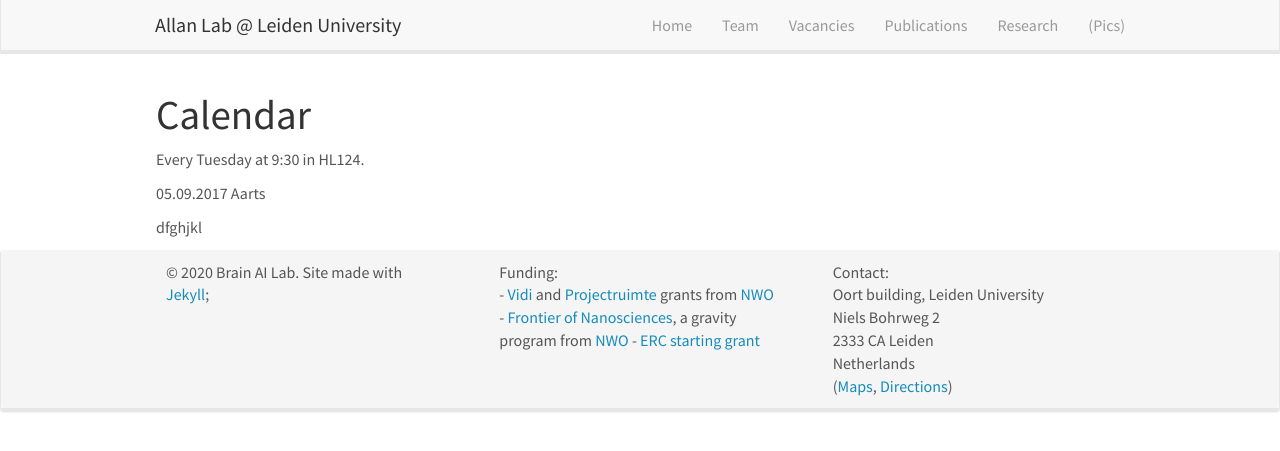
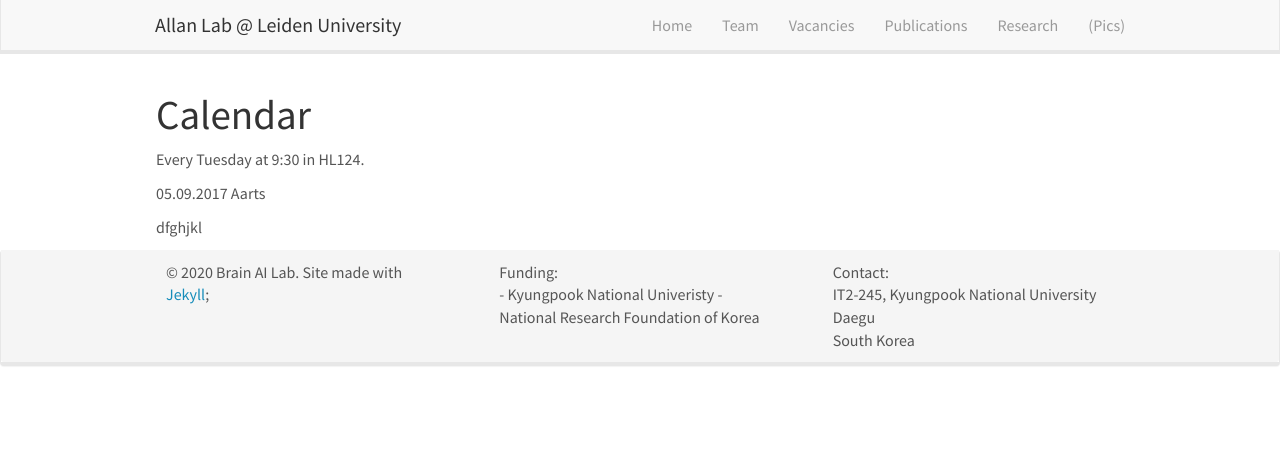
Before and after one commit to KNU-BrainAI/knu-brainai.github.io, a Jekyll site: the page built from _pages/mini_lecture_series.md, in a window 1280 px wide. Shown: the top 451 px of the page. Built offline with Jekyll 4.4.1, drawn with Linux system fonts in a browser that asks for light colours; nearby versions of some CDN libraries.

Commit message:
Update footer.html

```diff
--- a/_includes/footer.html
+++ b/_includes/footer.html
@@ -13,17 +13,14 @@
 		</div>
 		<div class="col-sm-4">
 		  Funding:<br />
-		  - <a href="http://www.nwo.nl/en/research-and-results/programmes/Talent+Scheme">Vidi </a> and <a href='https://www.fom.nl/en/news/press-releases/2016/11/18/28634/'>Projectruimte</a> grants from <a href="http://www.nwo.nl">NWO</a> <br />
-		  - <a href="https://www.universiteitleiden.nl/en/research/research-projects/science/frontiers-of-nanoscience-nanofront">Frontier of Nanosciences</a>, a gravity program from <a href="http://www.nwo.nl">NWO</a>
-          - <a href='https://www.universiteitleiden.nl/en/news/2017/08/two-erc-grants-for-leiden-physics'>ERC starting grant</a>
+		  - Kyungpook National Univeristy
+		  - National Research Foundation of Korea
 		</div>
 		<div class="col-sm-4">
 		  Contact:<br />
-		  Oort building, Leiden University<br />
-		  Niels Bohrweg 2<br />
-		  2333 CA Leiden<br />
-		  Netherlands <br />
-            (<a href="https://goo.gl/maps/H2RjutkyoUH2">Maps</a>, <a href="http://www.physics.leidenuniv.nl/travel-directions">Directions</a>)
+		  IT2-245, Kyungpook National University<br />
+		  Daegu<br />
+		  South Korea<br />
 		</div>
 	  </div>
 	</div>
```
